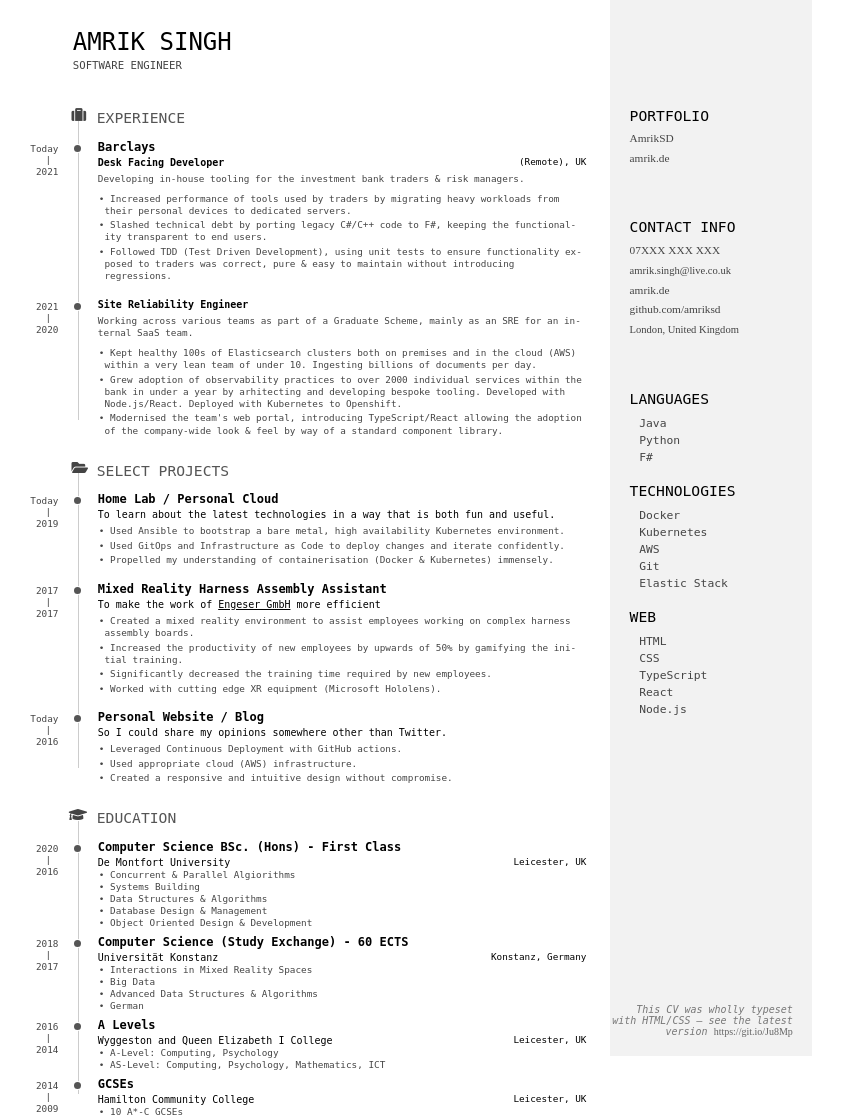
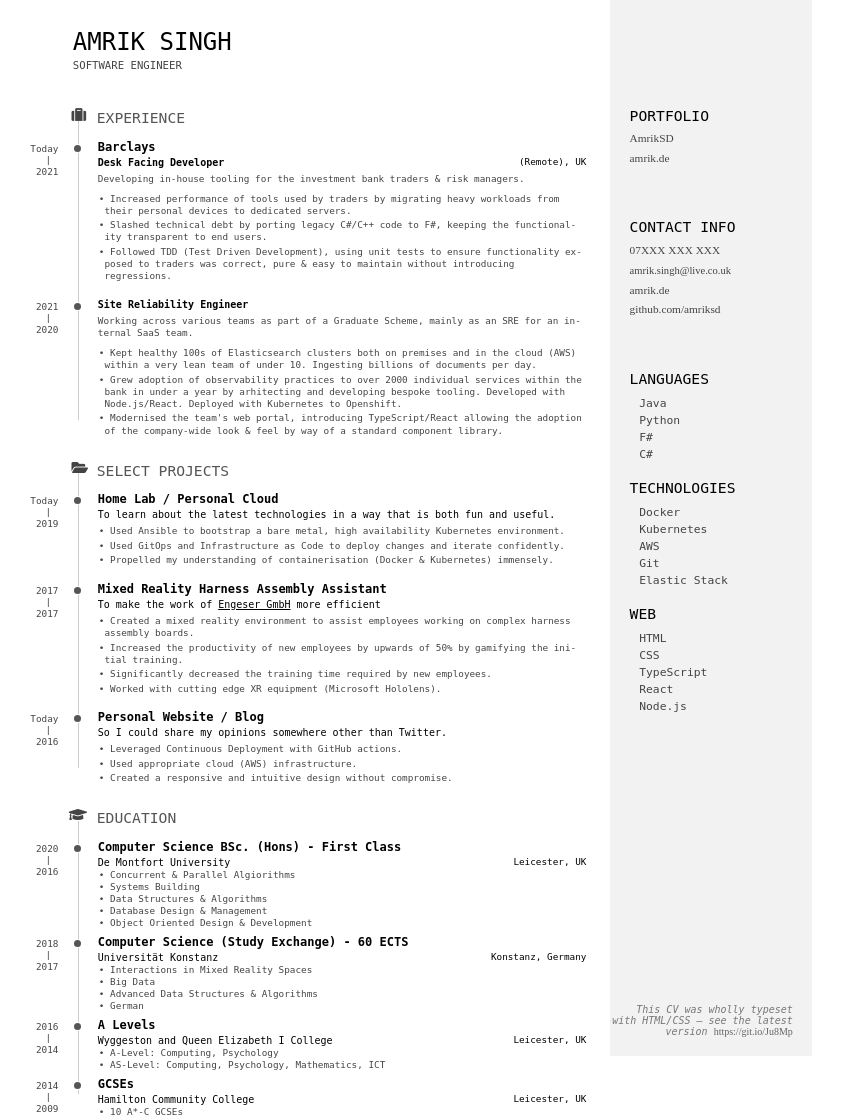
Before and after one commit to ArjG/ArjData, a Jekyll site: the page built from cv.html, in a window 1280 px wide. Shown: the whole page, without its empty margins (236-1079 px from the left). Built offline with Jekyll 4.4.1, drawn with Linux system fonts in a browser that asks for light colours; nearby versions of some CDN libraries.

Commit message:
remove location, add C#

```diff
--- a/cv.html
+++ b/cv.html
@@ -244,7 +244,6 @@ permalink: /cv/
           <li><span class="iconify-inline" data-icon="fa-solid:envelope" ></span><span id="email"><a href="mailto:amrik.singh@live.co.uk"> amrik.singh@live.co.uk</a></span></li>
           <li><span class="iconify-inline" data-icon="fa-solid:globe" ></span><span><a href="https://amrik.de"> amrik.de</a></span></li>
           <li><span class="iconify-inline" data-icon="fa-brands:github" ></span><span><a href="https://github.com/amriksd"> github.com/amriksd</a></span></li>
-          <li><span class="iconify-inline" data-icon="fa-solid:map-marker-alt" ></span><span id="email"> London, United Kingdom</span></li>
         </ul>
       </div>
       <div class="side-block" id="skills">
@@ -255,6 +254,7 @@ permalink: /cv/
           <li><span class="iconify-inline" data-icon="logos:java" ></span><span>Java</span></li>
           <li><span class="iconify-inline" data-icon="logos:python" ></span><span>Python</span></li>
           <li><span class="iconify-inline" data-icon="logos:fsharp" ></span><span>F#</span></li>
+          <li><span class="iconify-inline" data-icon="vscode-icons:file-type-csharp" ></span><span>C#</span></li>
         </ul>
         <h1>
          Technologies
```
